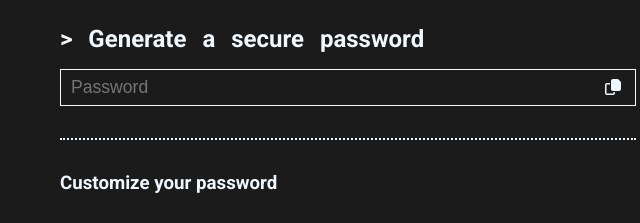
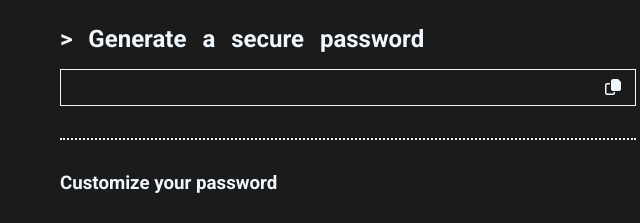
Before and after one commit to Cypher012/passwordGenerator, a plain HTML site: page index.html in a window 1280 px wide. Shown: the part 137-360 px from the top of the page, 292-932 px from the left. Drawn offline with Linux system fonts and the light colour scheme.

Commit message:
Update index.html

```diff
--- a/index.html
+++ b/index.html
@@ -21,7 +21,7 @@
   <div class="container">
     <h2> > Generate a secure password</h2>
     <div id="input-container">
-      <input type="text" id="password" placeholder="Password">
+      <input type="text" id="password"
       <span>
         <i id="copied" class="fa-regular fa-copy"></i>
         <i id="checked" class="fa-solid fa-check"></i>
```
